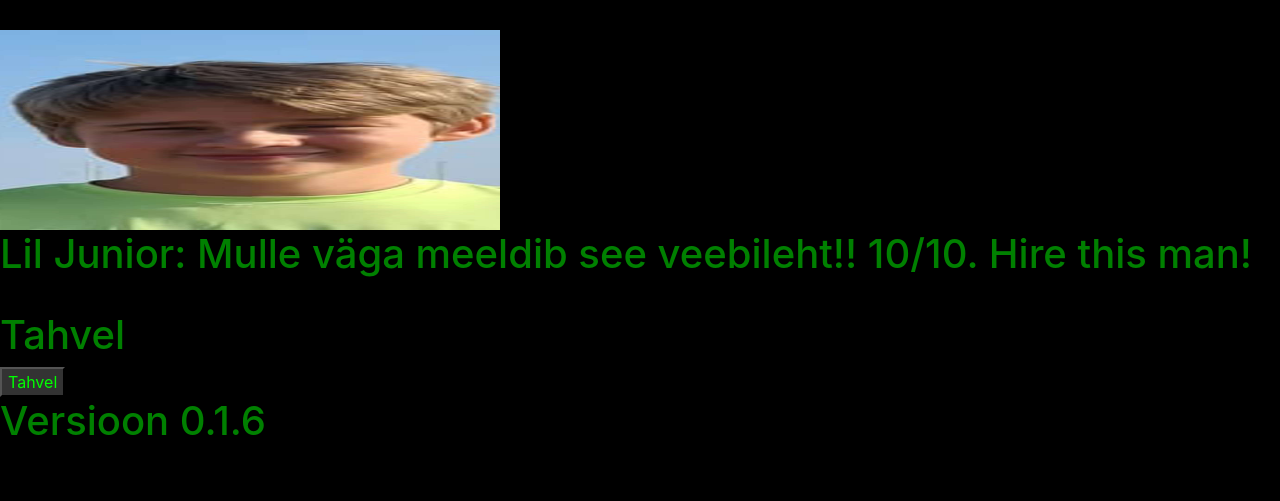
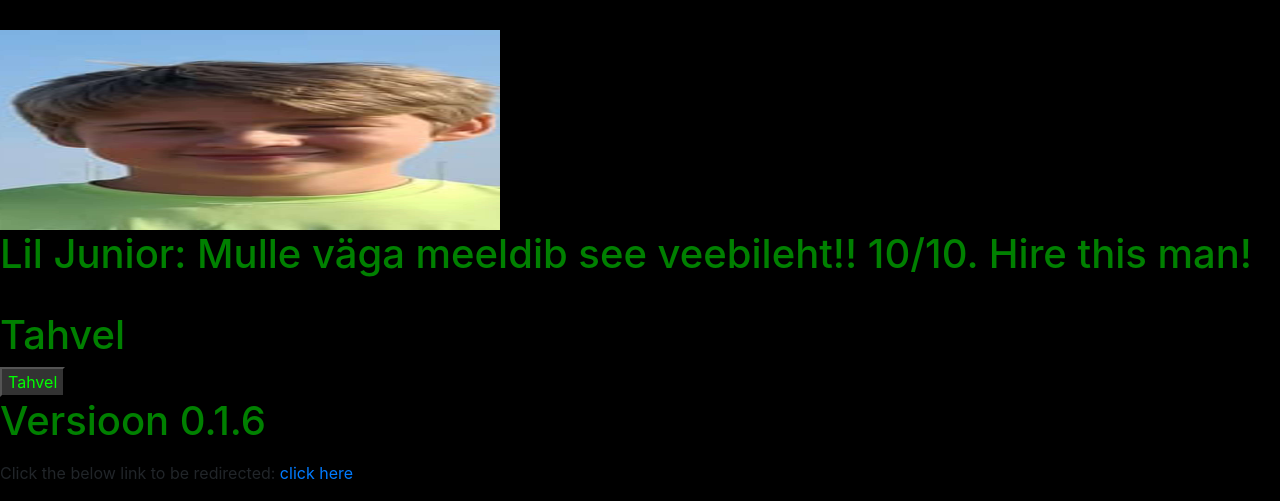
Before and after one commit to hbhbk/uko, a plain HTML site: page index.html in a window 1280 px wide. Shown: the part 448-949 px from the top of the page. Before the commit the page ends 909 px from the top, so only its background shows below. Drawn offline with nearby package versions, Linux system fonts and the light colour scheme.

Commit message:
Update index.html

```diff
--- a/index.html
+++ b/index.html
@@ -43,6 +43,10 @@
 
     <body style="background-color:#000000">
 
+    <p>Click the below link to be redirected:
+    <a href="ukit23a.me/gg.html" target="_blank">click here</a>
+    </p>
+
 
 
 </body>
```
